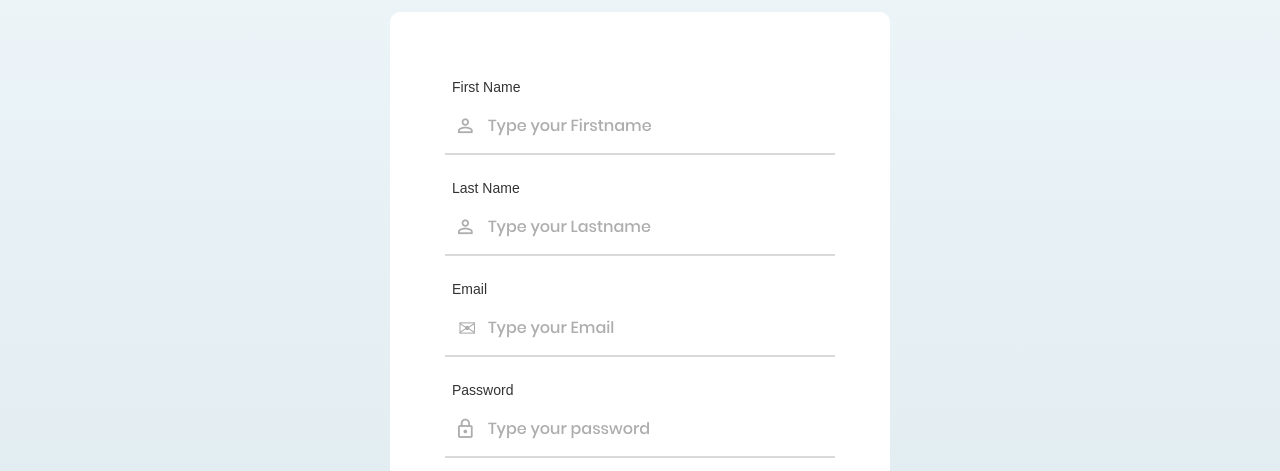
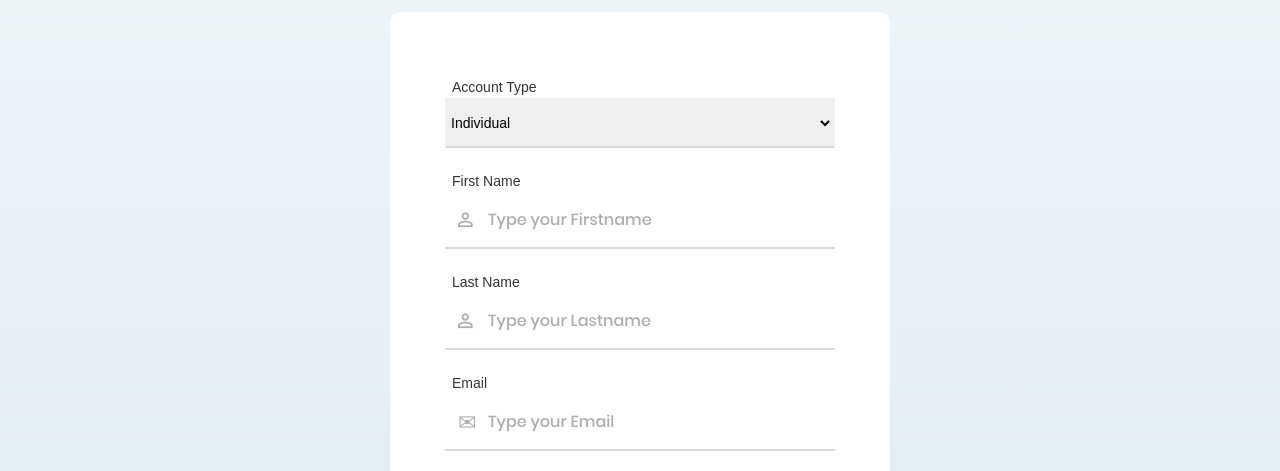
Before and after one commit to Ntisem/Nexa2, a plain HTML site: page signup.html in a window 1280 px wide. Shown: the part 303-774 px from the top of the page. Drawn offline with Linux system fonts and the light colour scheme; a web font is replaced by a local one.

Commit message:
Chaning colors

```diff
--- a/signup.html
+++ b/signup.html
@@ -111,9 +111,14 @@
                     <div class="container-login100" style="background-image: url('images/bg-01.jpg');">
                         <div class="wrap-login100 p-l-55 p-r-55 p-t-65 p-b-54">
                             <form class="login100-form validate-form">
-                                <!-- <span class="login100-form-title p-b-49">
-
-                                    </span> -->
+                                <span class="label-input100">Account Type</span>
+                                <select class="wrap-input1000 select1000  validate-input m-b-23">
+                                        <option value="individual" style="  font-family: 'Proxima Nova', sans-serif; padding-left: 20px;">Individual</option>
+                                        <option value="Company">Company</option>
+                                        <option value="School">School</option>
+                                        <option value="faith-based">Faith-Based Group</option>
+                                        <option value="foundation">Foundation</option>
+                                    </select>
                                 <div class="wrap-input100 validate-input m-b-23" data-validate="Firstname is required">
                                     <span class="label-input100">First Name</span>
                                     <input class="input100" type="text" name="firstname" placeholder="Type your Firstname">
@@ -312,3 +317,5 @@
 </body>
 
 </html>
+
+</html>
--- a/styles/login.css
+++ b/styles/login.css
@@ -277,6 +277,16 @@ iframe {
     border-bottom: 2px solid #d9d9d9;
 }
 
+.wrap-input1000 {
+    width: 100%;
+    position: relative;
+    border-bottom: 2px solid #d9d9d9;
+    border-right: 2px solid transparent;
+    border-left: 2px solid transparent;
+    border-top: 2px solid transparent;
+    height: 50px;
+}
+
 .label-input100 {
     font-family: "Proxima Nova", sans-serif;
     font-size: 14px;
@@ -296,6 +306,8 @@ iframe {
     background: transparent;
     padding: 0 7px 0 43px;
 }
+
+option {}
 
 
 /*---------------------------------------------*/
@@ -535,3 +547,8 @@ iframe {
         padding-right: 15px;
     }
 }
+
+
+}
+
+}
--- a/styles/mental.css
+++ b/styles/mental.css
@@ -2159,7 +2159,7 @@ element.style {}
   --------------------------------*/
 
 .section-bg {
-    background-image: linear-gradient(#fff0da, #d3bb9f);
+    background-image: linear-gradient(#ffffff, #ffffff);
 }
 
 
```
Also changed, not shown: index.html (+0 -1 lines), mental.html (+2 -2 lines).
